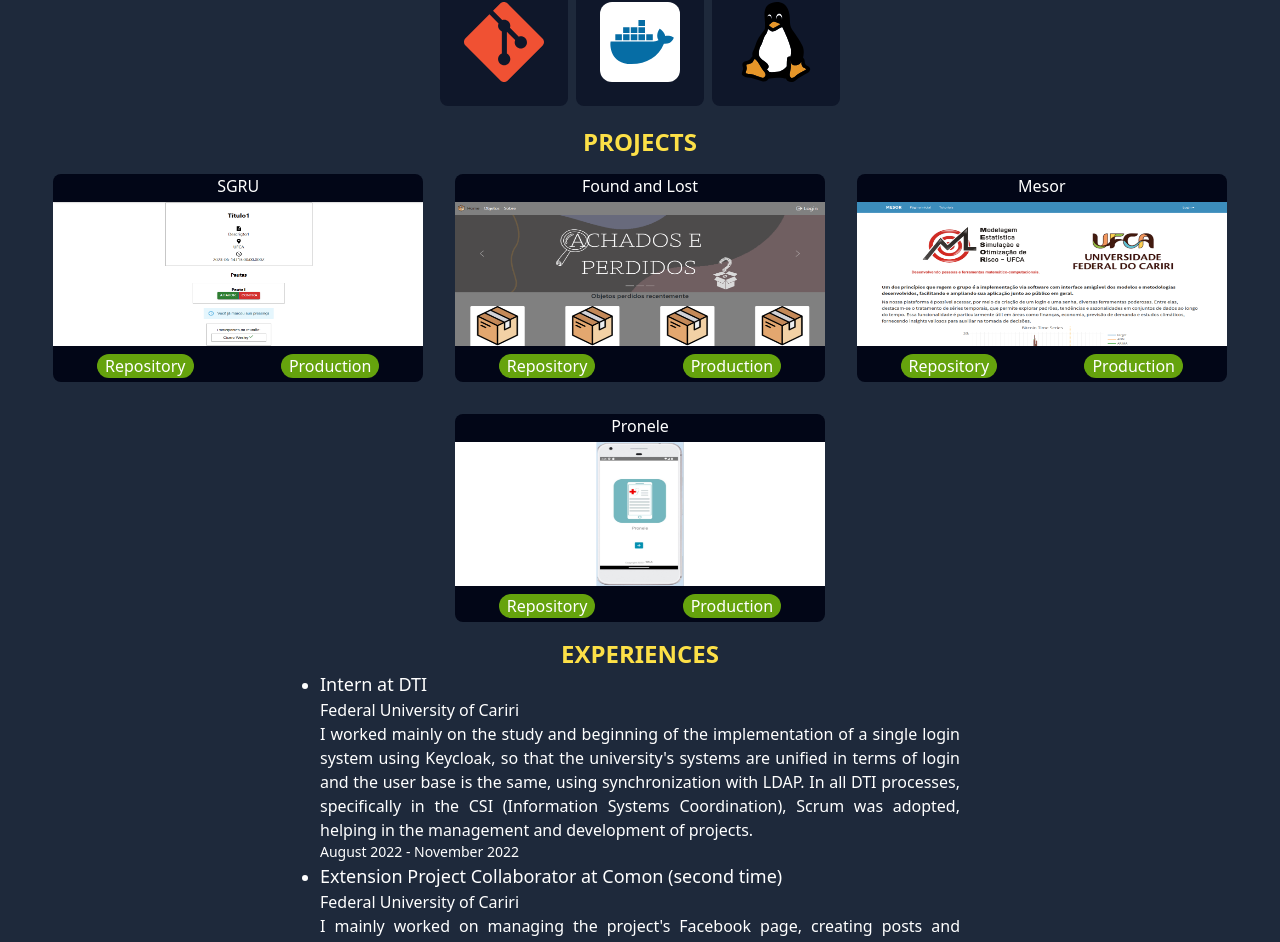
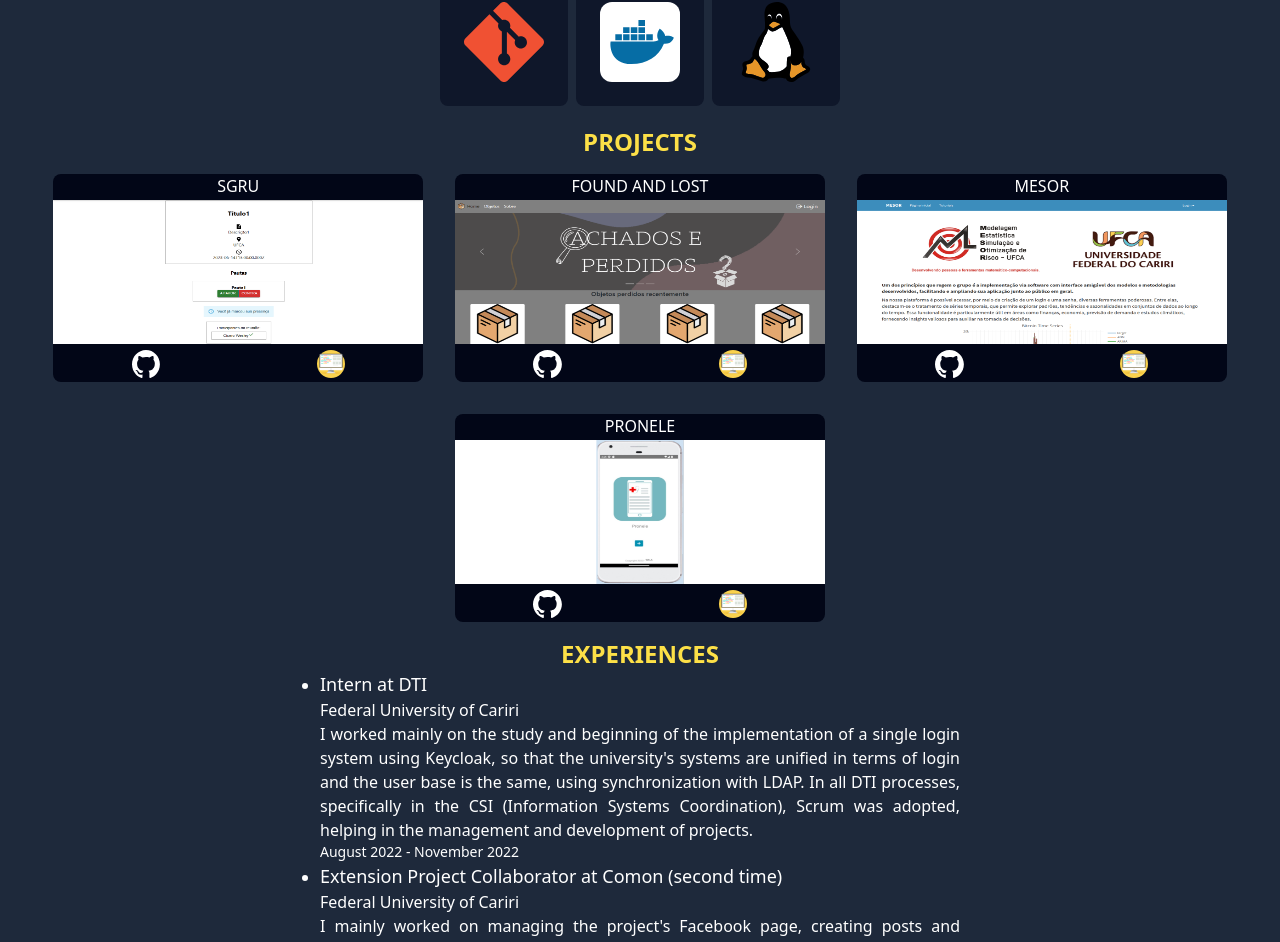
Before and after one commit to CiceroWesley/portfolio, a React (Vite) app: page / in a window 1280 px wide. Shown: the part 902-1844 px from the top of the page. Built offline with nearby package versions, Linux system fonts and the light colour scheme.

Commit message:
fix rotation and add icons

```diff
--- a/src/components/Navbar/Navbar.tsx
+++ b/src/components/Navbar/Navbar.tsx
@@ -12,7 +12,7 @@ const Navbar = () => {
   return (
     <nav>
       <div className='flex flex-row items-center justify-between mb-2 mx-3 text-white font-medium'>
-        <div className={`text-sky-300 transition ease-in-out delay-150 duration-300 rotate-${angle}`}>
+        <div style={{rotate: `${angle}deg`, transitionTimingFunction: 'ease-in-out', transitionDelay: '0.15s', transitionDuration: '0.3s'}} className={`text-sky-300`}>
           <a href="#"><span onMouseEnter={() => rotate()}>Cicero Wesley</span></a>
         </div>
         <div className='hidden sm:flex sm:flex-row sm:items-center sm:space-x-5'>
--- a/src/components/Project/Project.tsx
+++ b/src/components/Project/Project.tsx
@@ -1,3 +1,5 @@
+import gitHubIcon from '../../assets/githubIcon.svg';
+import productionIcon from '../../assets/productionIcon.svg';
 
 type Props = {
   title : string,
@@ -17,11 +19,11 @@ const Project = ({title, urlRepository, urlProduction, src, alt}: Props) => {
         <img className="h-36" src={src} alt={alt} />
         <div className="flex flex-row items-center justify-around my-1">
           <a href={urlRepository} target="_blank">
-            <button className='bg-lime-600 rounded-full px-2'>Repository</button>
+            <img className='h-7' src={gitHubIcon} alt="GitHub icon" title="Repository link"/>
           </a>
           {urlProduction &&
           <a href={urlProduction} target="_blank">
-            <button className='bg-lime-600 rounded-full px-2'>Production</button>
+            <img className='h-7' src={productionIcon} alt="Production icon" title="Production link"/>
           </a>}
         </div>
       </div>
--- a/src/data/data.ts
+++ b/src/data/data.ts
@@ -132,21 +132,21 @@ const projectsData : project[] = [
     alt: "SGRU meeting page"
   },
   {
-    title: "Found and Lost",
+    title: "FOUND AND LOST",
     urlRepository: "https://github.com/CiceroWesley/found-and-lost",
     urlProduction: "#",
     src: "../../../public/lostAndFound.png",
     alt: "Found and Lost home page"
   },
   {
-    title: "Mesor",
+    title: "MESOR",
     urlRepository: "#",
     urlProduction: "http://mesor.cloud/",
     src: "../../../public/mesor.png",
     alt: "Mesor home page"
   },
   {
-    title: "Pronele",
+    title: "PRONELE",
     urlRepository: "https://github.com/FelipeFelipeRenan/prontuario-medico",
     urlProduction: "#",
     src: "../../../public/pronele.png",
```
Also changed, not shown: src/assets/githubIcon.svg (added), src/assets/productionIcon.svg (added).
